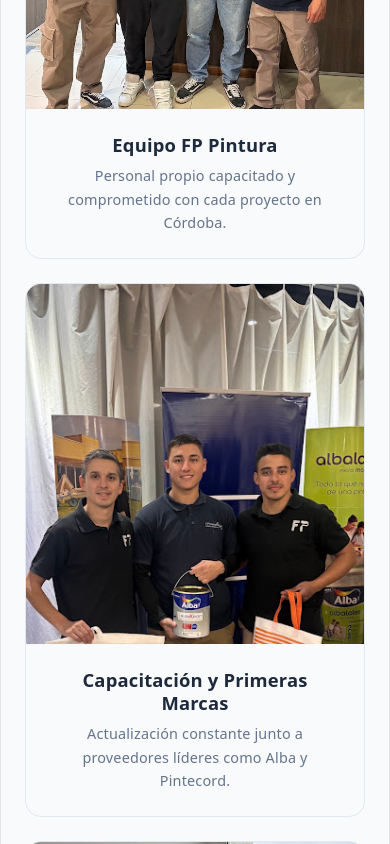
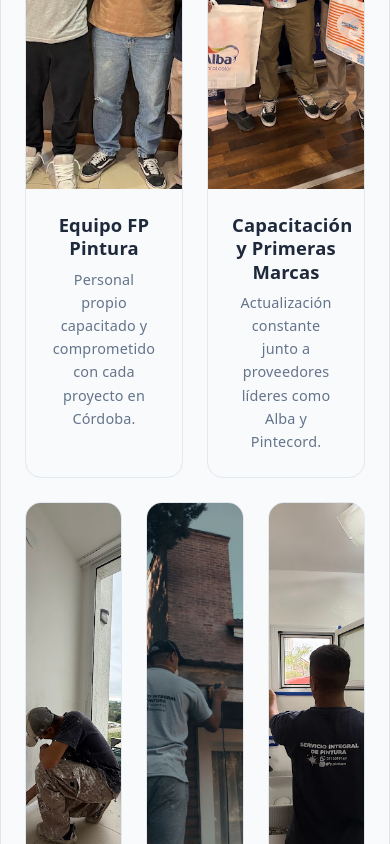
Before and after one commit to mmateodiaz/FP-Pintura, a React (Vite) app: page / in a window 390 px wide. Shown: the part 8795-9639 px from the top of the page. Built offline with nearby package versions, Linux system fonts and the light colour scheme; no server answers; the database is empty.

Commit message:
Agregando seccion empleados

```diff
--- a/src/App.css
+++ b/src/App.css
@@ -1127,99 +1127,37 @@ footer.footer {
   gap: 1.5rem;
 }
 
-.team-card {
-  grid-column: span 2;
-}
-
+/* Las 2 primeras fotos grupales arriba */
 .team-card-featured {
   grid-column: span 3;
 }
 
-.team-image-container {
-  height: 300px;
+.team-card-featured .team-image-container {
+  height: 440px;
 }
 
-.team-card-featured .team-image-container {
-  height: 360px;
+/* La primera foto es horizontal (4 personas), se centra normal */
+.team-card-featured:first-child .gallery-img {
+  object-fit: cover;
+  object-position: center center;
 }
 
-.team-card-featured .gallery-img {
-  object-position: top center;
+/* La segunda foto (Capacitación) es vertical: mostramos desde arriba sin cortar */
+.team-card-featured:nth-child(2) .gallery-img {
+  object-fit: cover;
+  object-position: center 15%;
 }
 
-/* Lightbox al hacer clic */
-.team-lightbox {
-  position: fixed;
-  inset: 0;
-  z-index: 2000;
-  background: rgba(15, 23, 42, 0.85);
-  backdrop-filter: blur(4px);
-  display: flex;
-  align-items: center;
-  justify-content: center;
-  padding: 1.5rem;
+/* Las 3 fotos verticales de abajo */
+.team-card:not(.team-card-featured) {
+  grid-column: span 2;
 }
 
-.team-lightbox-content {
-  position: relative;
-  max-width: 750px;
-  width: 100%;
-  background: #0f172a;
-  border-radius: 16px;
-  overflow: hidden;
-  box-shadow: 0 25px 50px -12px rgba(0, 0, 0, 0.5);
+.team-card:not(.team-card-featured) .team-image-container {
+  height: 400px;
 }
 
-.team-lightbox-content img {
-  width: 100%;
-  max-height: 75vh;
-  object-fit: contain;
-  background: #000;
-  display: block;
+.team-card:not(.team-card-featured) .gallery-img {
+  object-fit: cover;
+  object-position: center center;
 }
-
-.team-lightbox-caption {
-  padding: 1.25rem 1.5rem;
-  color: #fff;
-}
-
-.team-lightbox-caption h3 {
-  margin: 0 0 0.35rem;
-  font-size: 1.15rem;
-}
-
-.team-lightbox-caption p {
-  margin: 0;
-  color: #cbd5e1;
-  font-size: 0.95rem;
-}
-
-.team-lightbox-close {
-  position: absolute;
-  top: 0.75rem;
-  right: 0.75rem;
-  width: 36px;
-  height: 36px;
-  border-radius: 50%;
-  border: none;
-  background: rgba(15, 23, 42, 0.8);
-  color: #fff;
-  font-size: 1.1rem;
-  cursor: pointer;
-}
-
-@media (max-width: 900px) {
-  .team-grid {
-    grid-template-columns: repeat(2, 1fr);
-  }
-  .team-card,
-  .team-card-featured {
-    grid-column: span 1;
-  }
-}
-
-@media (max-width: 600px) {
-  .team-grid {
-    grid-template-columns: 1fr;
-  }
-}
```
